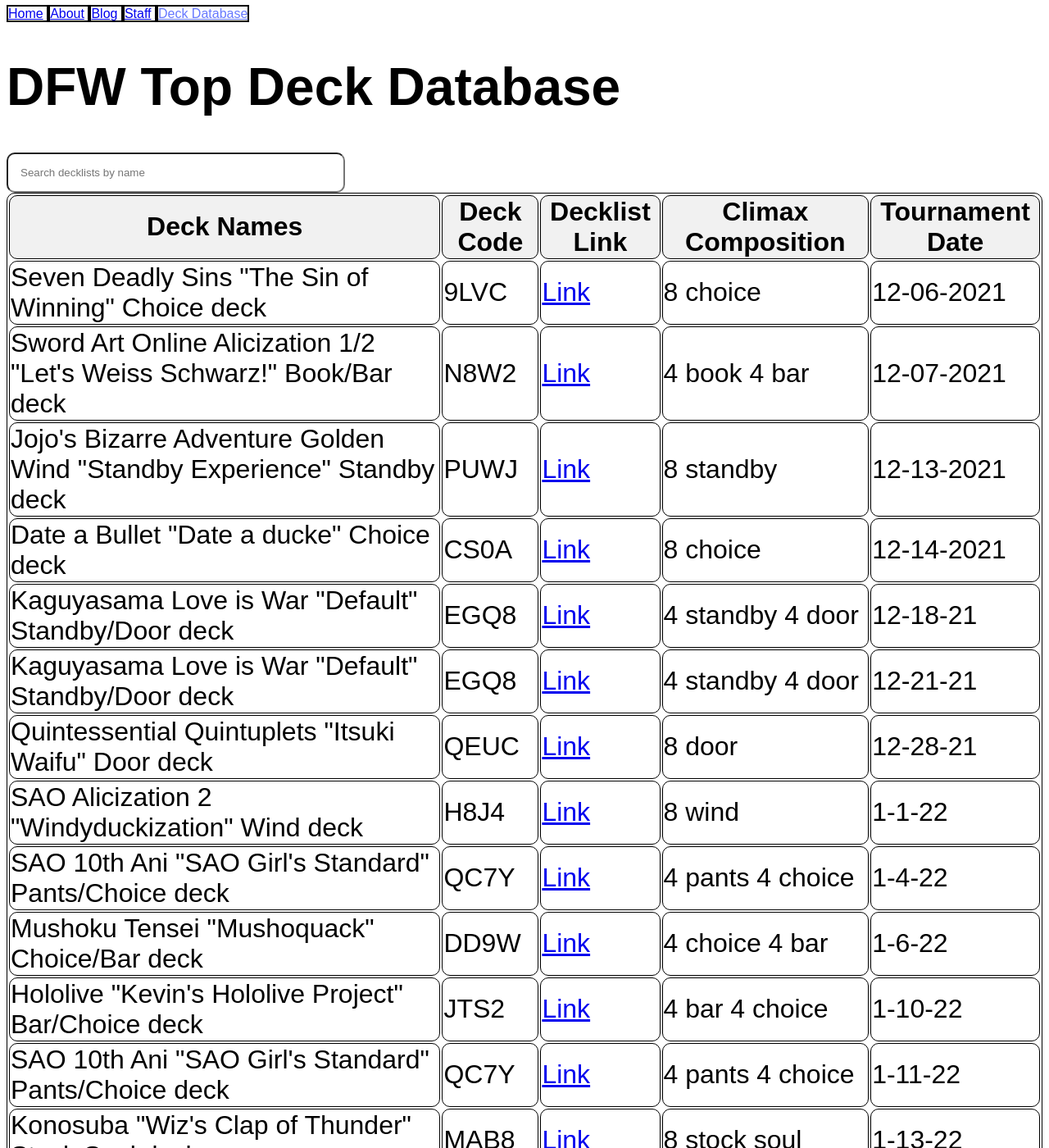
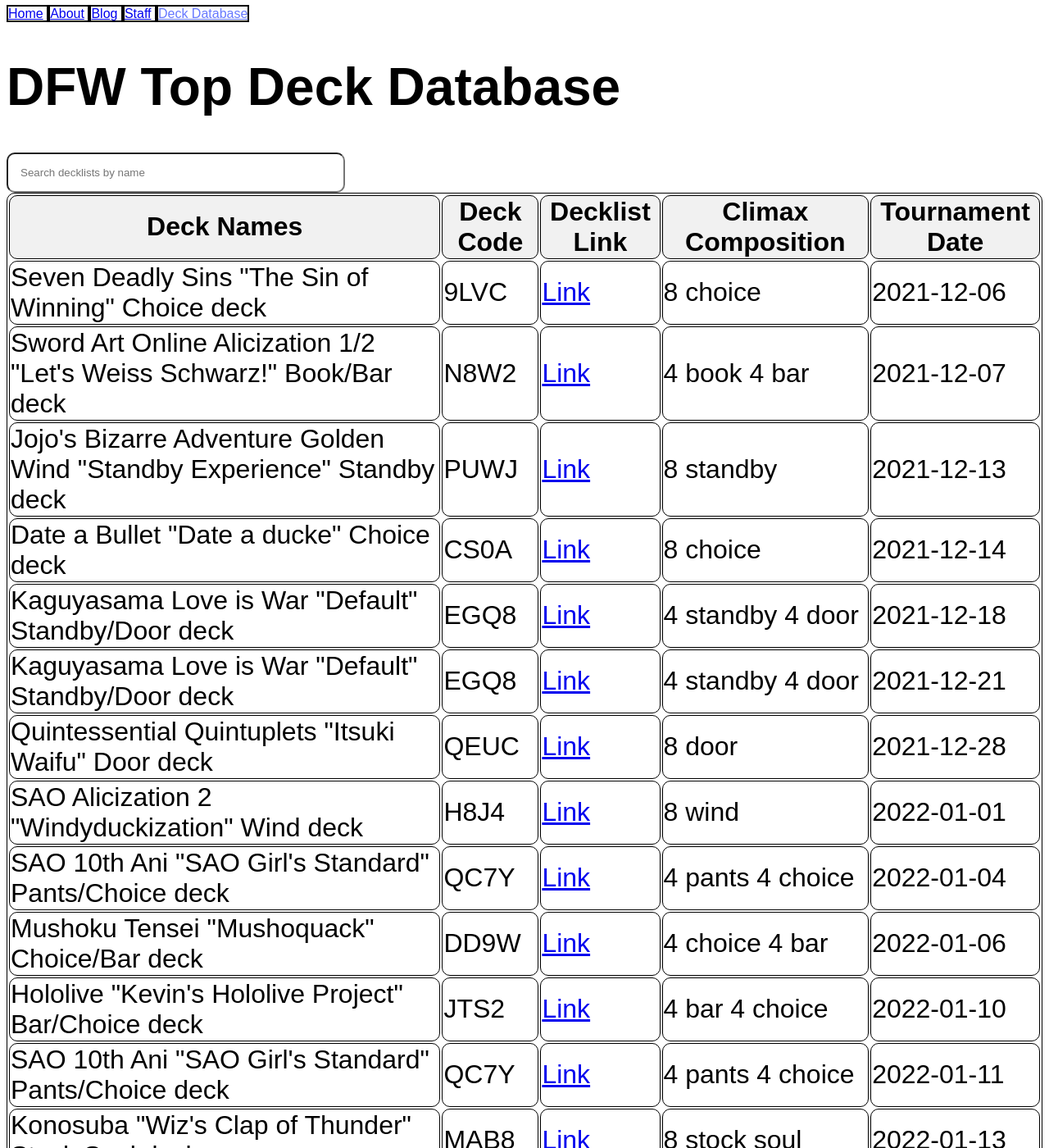
Before and after one commit to cardthrower/cardthrower.github.io, a Jekyll site: the page built from deck.html, in a window 1280 px wide and 1400 px high. Shown: the whole window at 82% size. Built offline with Jekyll 4.4.1, drawn with Linux system fonts in a browser that asks for light colours; some of the changed text lies outside the part shown.

Commit message:
Added Deck Name Sort and Date Sort

```diff
--- a/_data/decks.yml
+++ b/_data/decks.yml
@@ -9,109 +9,114 @@
   code: 9LVC
   decklogurl: https://decklog-en.bushiroad.com/view/9LVC
   climaxes: 8 choice
-  date: 12-06-2021
+  date: 2021-12-06
 - name: Sword Art Online Alicization 1/2 "Let's Weiss Schwarz!" Book/Bar deck
   code: N8W2
   decklogurl: https://decklog-en.bushiroad.com/view/N8W2
   climaxes: 4 book 4 bar
-  date: 12-07-2021
+  date: 2021-12-07
 - name: Jojo's Bizarre Adventure Golden Wind "Standby Experience" Standby deck
   code: PUWJ
   decklogurl: https://decklog-en.bushiroad.com/view/PUWJ
   climaxes: 8 standby
-  date: 12-13-2021
+  date: 2021-12-13
 - name: Date a Bullet "Date a ducke" Choice deck
   code: CS0A
   decklogurl: https://decklog-en.bushiroad.com/view/CS0A
   climaxes: 8 choice
-  date: 12-14-2021
+  date: 2021-12-14
 - name: Kaguyasama Love is War "Default" Standby/Door deck
   code: EGQ8
   decklogurl: https://decklog-en.bushiroad.com/view/EGQ8
   climaxes: 4 standby 4 door
-  date: 12-18-21
+  date: 2021-12-18
 - name: Kaguyasama Love is War "Default" Standby/Door deck
   code: EGQ8
   decklogurl: https://decklog-en.bushiroad.com/view/EGQ8
   climaxes: 4 standby 4 door
-  date: 12-21-21
+  date: 2021-12-21
 - name: Quintessential Quintuplets "Itsuki Waifu" Door deck
   code: QEUC
   decklogurl: https://decklog-en.bushiroad.com/view/QEUC
   climaxes: 8 door
-  date: 12-28-21
+  date: 2021-12-28
 - name: SAO Alicization 2 "Windyduckization" Wind deck
   code: H8J4
   decklogurl: https://decklog-en.bushiroad.com/view/H8J4
   climaxes: 8 wind
-  date: 1-1-22
+  date: 2022-01-01
 - name: SAO 10th Ani "SAO Girl's Standard" Pants/Choice deck
   code: QC7Y
   decklogurl: https://decklog.bushiroad.com/view/QC7Y
   climaxes: 4 pants 4 choice
-  date: 1-4-22
+  date: 2022-01-04
 - name: Mushoku Tensei "Mushoquack" Choice/Bar deck
   code: DD9W
   decklogurl: https://decklog.bushiroad.com/view/DD9W
   climaxes: 4 choice 4 bar
-  date: 1-6-22
+  date: 2022-01-06
 - name: Hololive "Kevin's Hololive Project" Bar/Choice deck
   code: JTS2
   decklogurl: https://decklog.bushiroad.com/view/JTS2
   climaxes: 4 bar 4 choice
-  date: 1-10-22
+  date: 2022-01-10
 - name: SAO 10th Ani "SAO Girl's Standard" Pants/Choice deck
   code: QC7Y
   decklogurl: https://decklog.bushiroad.com/view/QC7Y
   climaxes: 4 pants 4 choice
-  date: 1-11-22
+  date: 2022-01-11
 - name: Konosuba "Wiz's Clap of Thunder" Stock Soul deck
   code: MAB8
   decklogurl: https://decklog.bushiroad.com/view/MAB8
   climaxes: 8 stock soul
-  date: 1-13-22
+  date: 2022-01-13
 - name: Kaguyasama Love is War "Default" Standby/Door deck
   code: EGQ8
   decklogurl: https://decklog-en.bushiroad.com/view/EGQ8
   climaxes: 4 standby 4 door
-  date: 1-15-22
+  date: 2022-01-15
 - name: Slime "Snipe" Standby/Stock Soul deck
   code: AJMQ
   decklogurl: https://decklog-en.bushiroad.com/view/AJMQ
   climaxes: 4 standby 4 stock soul
-  date: 1-17-22
+  date: 2022-01-17
 - name: No Game No Life "Accelerate Shiro/Sora" Shot/Pants deck
   code: 7HH4
   decklogurl: https://decklog-en.bushiroad.com/view/7HH4
   climaxes: 4 shot 4 Pants
-  date: 1-18-22
+  date: 2022-01-18
 - name: Slime "Shizuduckv1" Pants/Standby deck
   code: NG0W
   decklogurl: https://decklog-en.bushiroad.com/view/NG0W
   climaxes: 4 pants 4 standby
-  date: 1-20-22
+  date: 2022-01-20
 - name: Bang Dream "It's a Secret to everyone" Pants/Book deck
   code:
   decklogurl: https://www.thisworldthesedays.com/bang-dream-decklist1.html
   climaxes: 4 Pants 4 Book
-  date: 1-22-22
+  date: 2022-01-22
 - name: Hololive "Bunny Dragon" Pants/Choice deck
   code: DBTW
   decklogurl: https://decklog.bushiroad.com/view/DBTW
   climaxes: 4 pants 4 choice
-  date: 1-31-22
+  date: 2022-01-31
 - name: RWBY "No Preference" Pants/Standby/Standby deck
   code: GLRJ
   decklogurl: https://decklog-en.bushiroad.com/view/GLRJ
   climaxes: 3 pants 2 standby 3 standby
-  date: 2-5-22
+  date: 2022-02-05
 - name: Bang Dream "It's a Secret to everyone" Pants/Book deck
   code:
   decklogurl: https://www.thisworldthesedays.com/bang-dream-decklist1.html
   climaxes: 4 Pants 4 Book
-  date: 2-7-22
+  date: 2022-02-07
 - name: RWBY "No Preference" Pants/Standby/Standby deck
   code: GLRJ
   decklogurl: https://decklog-en.bushiroad.com/view/GLRJ
   climaxes: 3 pants 2 standby 3 standby
-  date: 2-8-22
+  date: 2022-02-08
+- name: Fate "Saber endgame" Door deck
+  code: 8Q9A
+  decklogurl: https://decklog-en.bushiroad.com/view/8Q9A
+  climaxes: 8 door
+  date: 2022-02-14
--- a/deck.html
+++ b/deck.html
@@ -9,11 +9,11 @@
         name="search" placeholder="Search decklists by name">
 <table id="deckTable">
   <tr class="header">
-    <th> Deck Names </th>
+    <th onclick="sortTable(0)"> Deck Names </th>
     <th> Deck Code </th>
     <th> Decklist Link </th>
     <th> Climax Composition </th>
-	<th> Tournament Date </th>
+	<th onclick="sortTable(4)"> Tournament Date </th>
   {% for deck in site.data.decks.decks %}
     <tr class="decklisting">
       <td>{{ deck.name }}</td>
```
Also changed, not shown: other parts of deck.html (+54 -1 lines), 5 other files.
